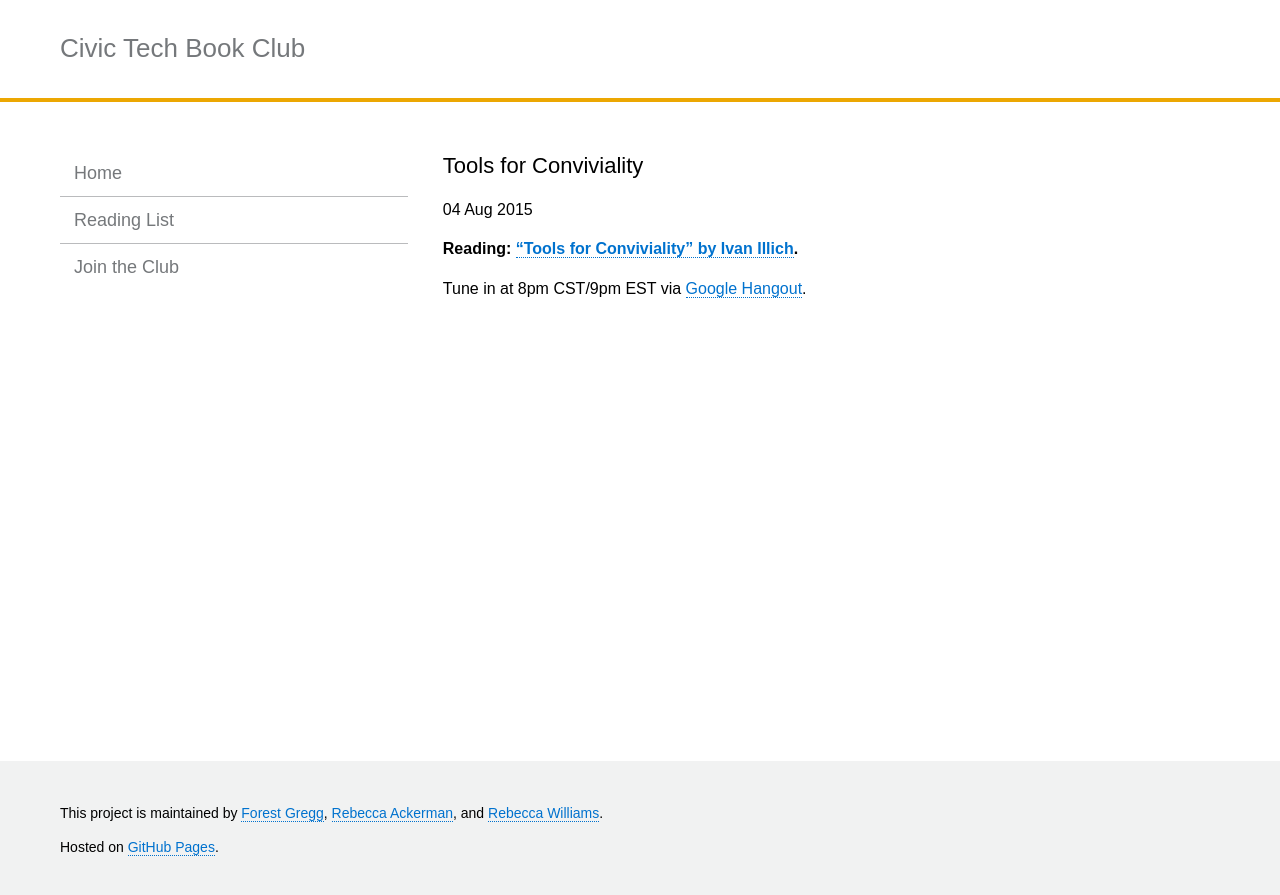
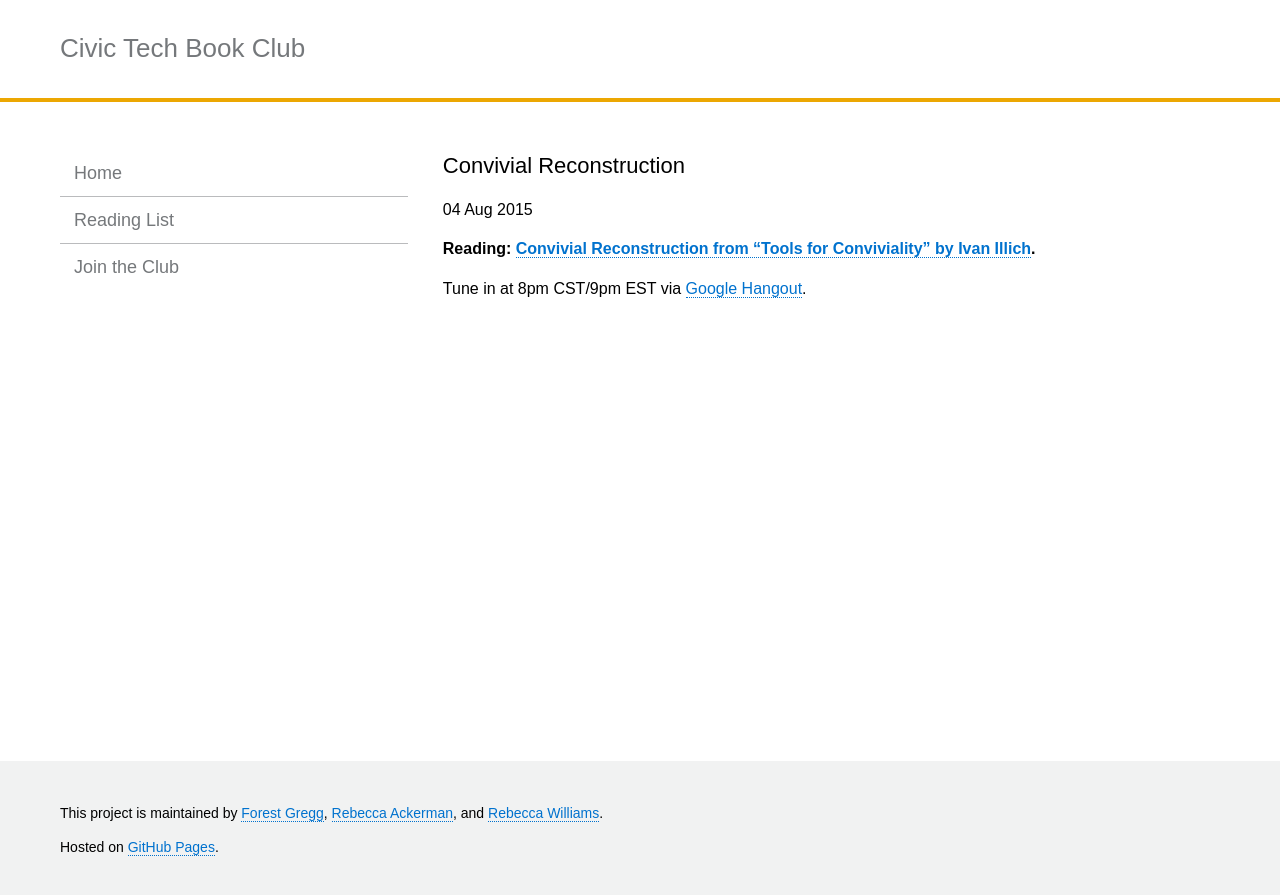
Before and after one commit to rebeccawilliams/bookclub, a Jekyll site: the page built from _posts/2015-08-04-tools-for-conviviality.md, in a window 1280 px wide. Shown: the top 895 px of the page. Built offline with Jekyll 4.4.1, drawn with Linux system fonts in a browser that asks for light colours.

Commit message:
Update 2015-08-04-tools-for-conviviality.md

```diff
--- a/_posts/2015-08-04-tools-for-conviviality.md
+++ b/_posts/2015-08-04-tools-for-conviviality.md
@@ -1,10 +1,10 @@
 ---
 layout: post
-title:  "Tools for Conviviality"
+title:  "Convivial Reconstruction"
 date:   2015-08-04 12:00:00
 categories: jekyll update
 ---
 
-**Reading: ["Tools for Conviviality" by Ivan Illich](/convivial-reconstruction).**
+**Reading: [Convivial Reconstruction from "Tools for Conviviality" by Ivan Illich](/convivial-reconstruction).**
 
 Tune in at 8pm CST/9pm EST via [Google Hangout](https://plus.google.com/hangouts/_/calendar/ZmdyZWdnQGdtYWlsLmNvbQ.uaipecg8anfjp0nqb5g5idob1c?authuser=0).
```
